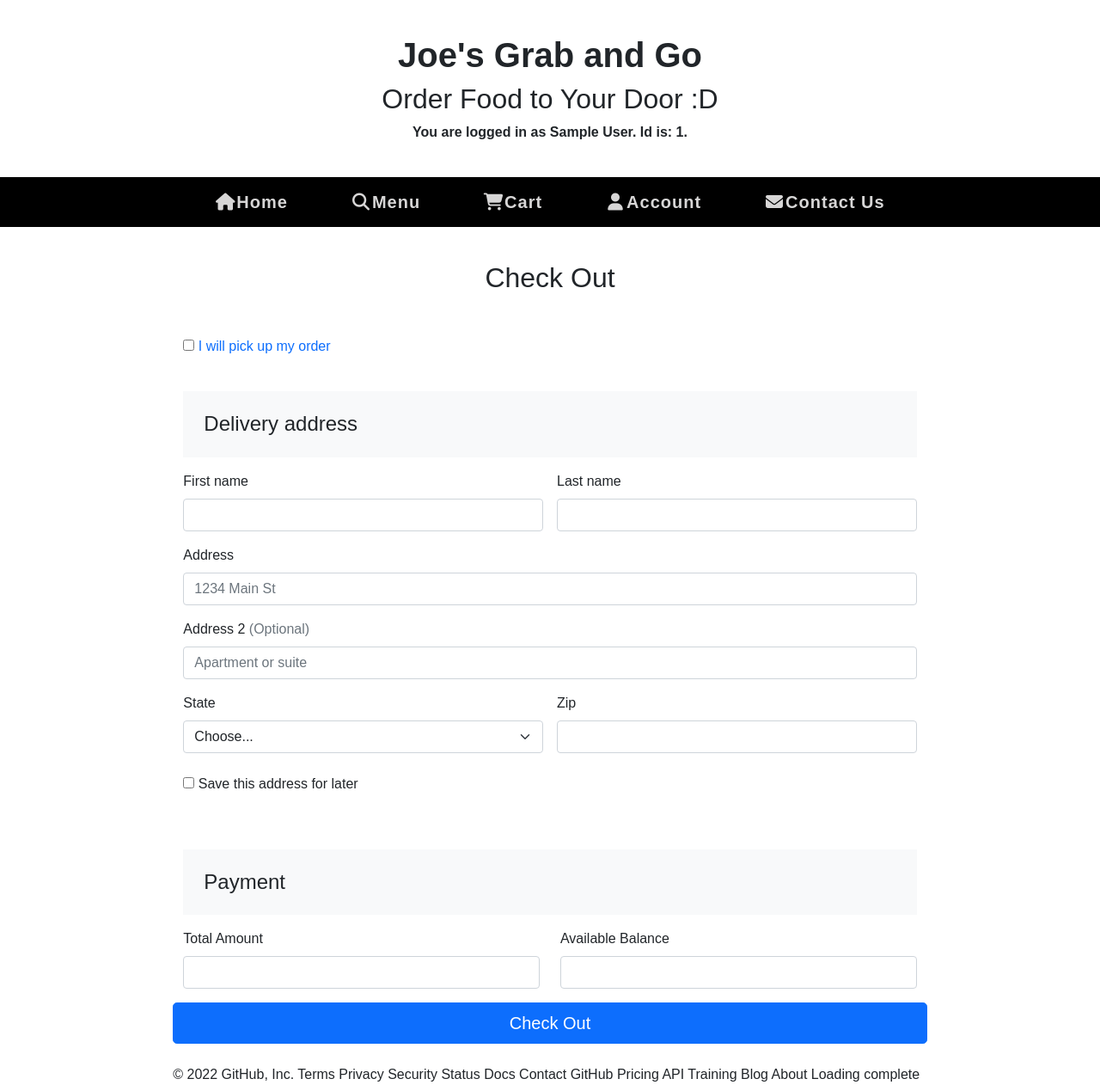
After one commit to azhu000/Joe-s-Grab-and-Go, a Flask app: page /checkout in a window 1280 px wide. The commit adds this page. Shown: the whole page at 86% size. Run offline with Flask 2, Linux system fonts and the light colour scheme; a user stored in the database is signed in; tables that the repository leaves empty hold one stand-in row (values such as "Sample post"); parts of the project's set-up code (start-up, migrations or seed data) failed here and were passed over; some libraries are stand-ins or nearby versions.

Commit message:
added the checkout page and  route and linked it with cart

```diff
--- a/Ali_myqsl_app.py
+++ b/Ali_myqsl_app.py
@@ -522,6 +522,19 @@ def cart():
         current_customer = 0
     return render_template('cart.html', current_customer=current_customer, user=user, users_name=users_name)
 
+@app.route('/checkout', methods = ['GET', 'POST'])
+@login_required
+def checkout():
+    user = 0
+    users_name = ""
+    if current_user.is_authenticated == True:
+        current_customer = 1
+        user = int(current_user.get_id())
+        users_name = str(current_user.name)
+    else:
+        current_customer = 0
+    return render_template('checkout.html', user=user, users_name=users_name,current_customer=current_customer)
+
 @app.route('/customer_page', methods = ['GET', 'POST']) #customer page
 @login_required
 def customer_page():
--- a/templates/cart.html
+++ b/templates/cart.html
@@ -192,7 +192,7 @@ li a:hover, .dropdown:hover .dropbtn {
           <strong>$20</strong>
         </li>
       </ul>
-      <a class="w-100 btn btn-lg btn-primary" href="checkout.html" role ="button">Continue to Check Out</a>
+      <a class="w-100 btn btn-lg btn-primary" href="{{url_for('checkout')}}" role ="button">Continue to Check Out</a>
       <br>
       <br>
 
--- /dev/null
+++ b/templates/checkout.html
@@ -0,0 +1,266 @@
+<!DOCTYPE html>
+<html>
+<head>
+<meta name="viewport" content="width=device-width, initial-scale=1">
+<link rel="stylesheet" href="https://cdnjs.cloudflare.com/ajax/libs/font-awesome/4.7.0/css/font-awesome.min.css">
+<script src='https://kit.fontawesome.com/a076d05399.js' crossorigin='anonymous'></script>
+<link href="https://cdn.jsdelivr.net/npm/bootstrap@5.1.3/dist/css/bootstrap.min.css" rel="stylesheet" integrity="sha384-1BmE4kWBq78iYhFldvKuhfTAU6auU8tT94WrHftjDbrCEXSU1oBoqyl2QvZ6jIW3" crossorigin="anonymous">
+</head>
+
+<style>
+* {box-sizing: border-box}
+body {font-family: Arial, Helvetica, sans-serif;}
+
+body {
+  margin: 0;
+  padding: 0;
+  font-family: Arial, Helvetica, sans-serif;
+  display: flex;
+  flex-flow: column nowrap;
+  justify-content: center;
+  align-items: center;
+  overflow-x: hidden;
+}
+
+.header {
+  text-align: center;
+  padding: 40px;
+}
+
+
+nav {
+  width: 100%;
+  display: flex;
+  justify-content: center;
+  position: relative;
+  background: black;
+  z-index: 1;
+}
+
+ ul, li {
+  margin: 0;
+  padding: 0;
+  list-style: none;
+
+}
+
+li a:hover, .dropdown:hover .dropbtn {
+  background-color: rgb(40, 148, 112);
+}
+
+#main-menu > li {
+  float: left;
+  position: relative;
+}
+
+#main-menu > li > a {
+  font-size: 20px;
+  color: rgba(253, 252, 252, 0.85);
+  text-align: center;
+  text-decoration: none;
+  letter-spacing: 0.05em;
+  display: block;
+  width: 100%;
+  padding: 14px 36px;
+  border-right: 1px solid rgba(0,0,0,0.15);
+
+}
+
+#main-menu > li:nth-child(1) > a {
+  border-left: 1px solid rgba(0,0,0,0.15);
+}
+
+#sub-menu {
+  position: absolute;
+  background: #f8f8f6;
+  opacity: 0;
+  visibility: hidden;
+  width:100%;
+  text-align: center;
+  transition: all 0.15s ease-in;
+}
+
+#sub-menu > li {
+  padding: 16px 28px;
+  border-bottom: 1px solid rgba(0,0,0,0.15);
+}
+
+#sub-menu > li >  a {
+  color: rgba(19, 18, 18, 0.6);
+  text-decoration: none;
+}
+
+#main-menu > li:hover #sub-menu {
+  opacity: 1;
+  visibility: visible;
+}
+
+#sub-menu > li >  a:hover {
+ text-decoration: underline;
+}
+
+.subrow {
+
+}
+
+
+
+
+</style>
+<body>
+
+    <div class="header">
+        <h1><b>Joe's Grab and Go</b></h1>
+        <h2>Order Food to  Your Door :D</h2>
+
+              <div><b>You are logged in as {{users_name}}. Id is: {{user}}.</b></div>
+        </div>
+
+        <nav class = "sticky-top" role="navigation">
+          <ul id="main-menu">
+            <li><a href="{{url_for('home')}}"><i class="fa fa-fw fa-home"></i><b>Home</b></a></li>
+            <li><a href="{{url_for('menu_popular')}}"><i class="fa fa-fw fa-search"></i><b>Menu</b></a>
+              <ul id="sub-menu">
+                <li><a href="{{url_for('VIP')}}" aria-label="subemnu"><b>VIP Menu</b></a></li>
+              </ul>
+            </li>
+
+            <li><a href="{{url_for('cart')}}"><i class="fa fa-fw fa-shopping-cart"></i><b>Cart</b></a>
+              {%if current_customer == 0%}
+
+              <li><a href="{{url_for('login')}}"><i class="fa fa-fw fa-user"></i><b>Log-in/Register</b></a>
+                <ul id="sub-menu">
+                  <li><a href="{{url_for('login')}}" aria-label="submenu"><b>Log-in</b></a></li>
+                  <li><a href="{{url_for('register')}}" aria-label="submenu"><b>Register</b></a></li>
+                </ul>
+              </li>
+
+              {%elif current_customer == 1%}
+
+              <li><a href="{{url_for('customer_page')}}"><i class="fa fa-fw fa-user"></i><b>Account</b></a>
+                <ul id="sub-menu">
+                  <li><a href="{{url_for('logout')}}" aria-label="submenu"><b>Logout</b></a></li>
+                </ul>
+              </li>
+              {%endif%}
+
+              <li><a href="{{url_for('contact')}}"><i class="fa fa-fw fa-envelope"></i><b>Contact Us</b></a></li>
+          </ul>
+        </nav>
+
+
+
+<div class="header">
+  <h2>Check Out</h2>
+</div>
+
+
+<div class="col-md-7 col-lg-8">
+  <div class="checkbox mb-3 text-primary">
+    <label>
+      <input type="checkbox" value="pick-up"> I will pick up my order
+    </label>
+</div>
+
+
+
+<br>
+    <h4 class="p-4 mb-3 bg-light">Delivery address</h4>
+    <form class="needs-validation" novalidate>
+      <div class="row g-3">
+        <div class="col-sm-6">
+          <label for="firstName" class="form-label">First name</label>
+          <input type="text" class="form-control" id="firstName" placeholder="" value="" required>
+          <div class="invalid-feedback">
+            Valid first name is required.
+          </div>
+        </div>
+
+        <div class="col-sm-6">
+          <label for="lastName" class="form-label">Last name</label>
+          <input type="text" class="form-control" id="lastName" placeholder="" value="" required>
+          <div class="invalid-feedback">
+            Valid last name is required.
+          </div>
+        </div>
+
+        <div class="col-12">
+          <label for="address" class="form-label">Address</label>
+          <input type="text" class="form-control" id="address" placeholder="1234 Main St" required>
+          <div class="invalid-feedback">
+            Please enter your shipping address.
+          </div>
+        </div>
+
+        <div class="col-12">
+          <label for="address2" class="form-label">Address 2 <span class="text-muted">(Optional)</span></label>
+          <input type="text" class="form-control" id="address2" placeholder="Apartment or suite">
+        </div>
+
+
+        <div class="col-md-6">
+          <label for="state" class="form-label">State</label>
+          <select class="form-select" id="state" required>
+            <option value="">Choose...</option>
+            <option>New York</option>
+            <option>New Jersey</option>
+          </select>
+          <div class="invalid-feedback">
+            Please provide a valid state.
+          </div>
+        </div>
+
+        <div class="col-md-6">
+          <label for="zip" class="form-label">Zip</label>
+          <input type="text" class="form-control" id="zip" placeholder="" required>
+          <div class="invalid-feedback">
+            Zip code required.
+          </div>
+        </div>
+      </div>
+<br>
+
+      <div class="checkbox mb-3">
+        <label>
+          <input type="checkbox" value="address-info"> Save this address for later
+        </label>
+      </div>
+      <br><br>
+
+      <h4 class="p-4 mb-3 bg-light">Payment</h4>
+      <div class="row gy-3">
+        <div class="col-md-6">
+          <label for="cc-name" class="form-label">Total Amount</label>
+          <input type="text" class="form-control" id="cc-name" placeholder="" required>
+
+        </div>
+
+        <div class="col-md-6">
+          <label for="cc-number" class="form-label">Available Balance</label>
+          <input type="text" class="form-control" id="cc-number" placeholder="" required>
+          <div class="invalid-feedback">
+            Enough Balance is required
+          </div>
+        </div>
+        <br>
+        <button class="w-100 btn btn-lg btn-primary" type="submit">Check Out</button>
+        <br>
+
+
+
+ <script src="https://cdn.jsdelivr.net/npm/bootstrap@5.1.3/dist/js/bootstrap.bundle.min.js" integrity="sha384-ka7Sk0Gln4gmtz2MlQnikT1wXgYsOg+OMhuP+IlRH9sENBO0LRn5q+8nbTov4+1p" crossorigin="anonymous"></script>
+</body>
+</html>
+© 2022 GitHub, Inc.
+Terms
+Privacy
+Security
+Status
+Docs
+Contact GitHub
+Pricing
+API
+Training
+Blog
+About
+Loading complete
```
